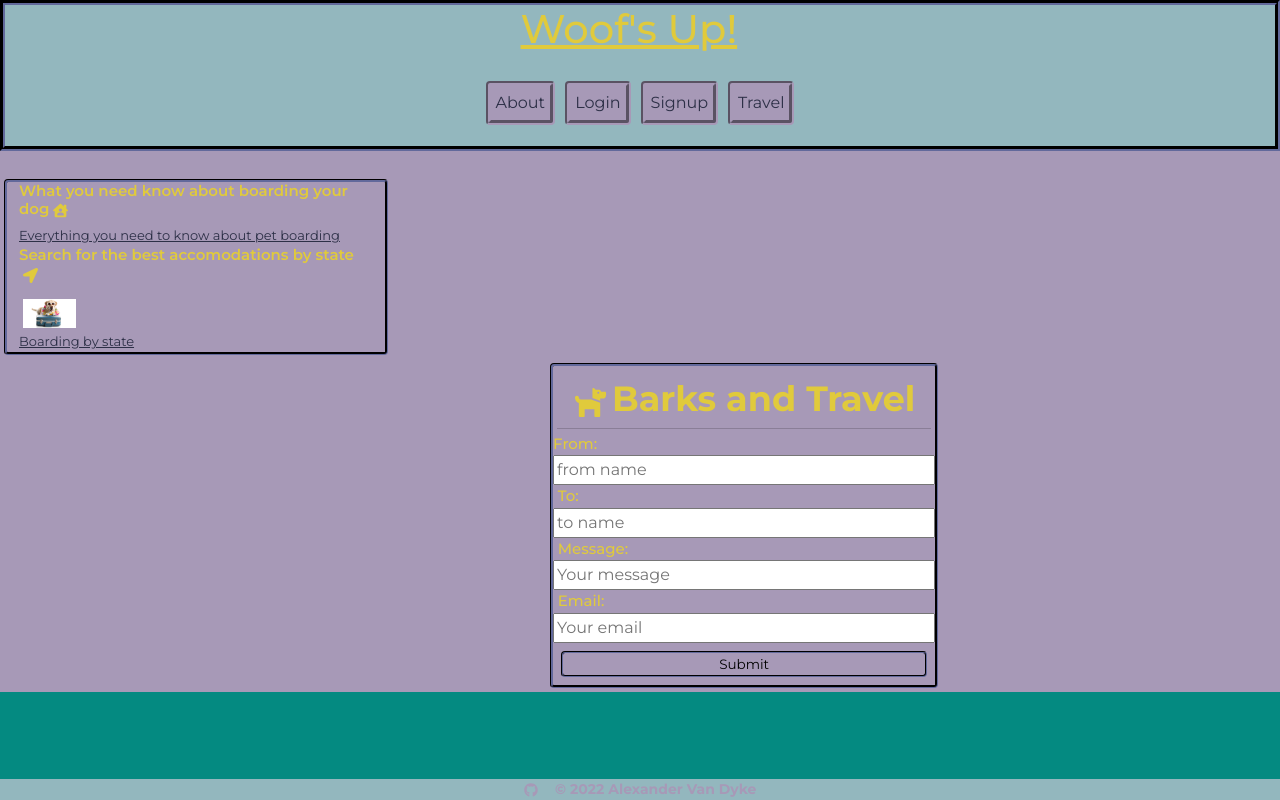
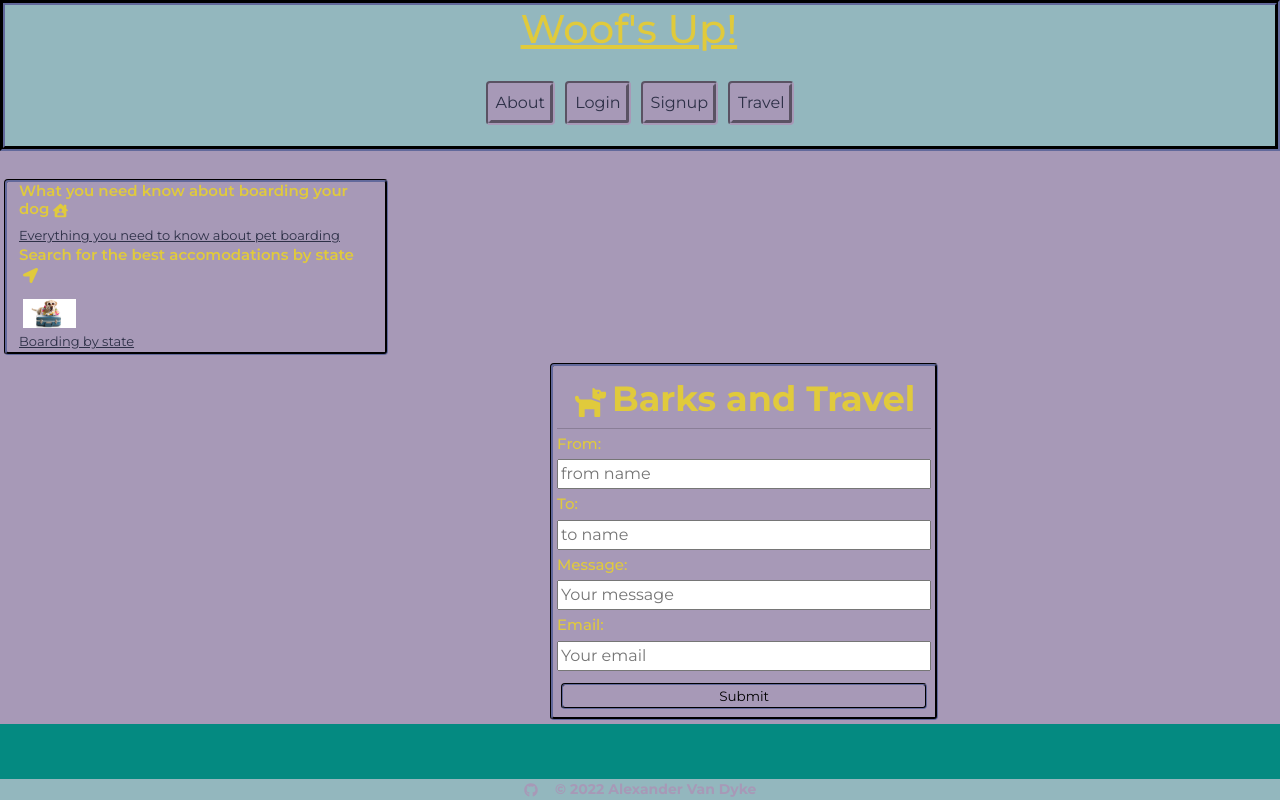
Before and after one commit to AlexandertheGreat491/Woofs_Up, a React (Create React App) app in the folder client/: page /travel in a window 1280 px wide. Built offline with nearby package versions, Linux system fonts and the light colour scheme.

Commit message:
changed margins for the label & input elements in the form

```diff
--- a/client/src/components/Travel/index.js
+++ b/client/src/components/Travel/index.js
@@ -42,7 +42,7 @@ const TravelForm = () => {
           <FaDog className="me-1" />
           Barks and Travel
         </h2>
-        <label id="from" htmlFor="from_name">
+        <label id="from" htmlFor="from_name" className="ms-1">
           From:
         </label>
         <input
@@ -52,8 +52,9 @@ const TravelForm = () => {
           value={toSend.from_name}
           onChange={handleChange}
           required
+          className="m-1"
         />
-        <label id="to" htmlFor="to_name">
+        <label id="to" htmlFor="to_name" className="ms-1">
           To:
         </label>
         <input
@@ -63,8 +64,9 @@ const TravelForm = () => {
           value={toSend.to_name}
           onChange={handleChange}
           required
+          className="m-1"
         />
-        <label id="message" htmlFor="message">
+        <label id="message" htmlFor="message" className="ms-1">
           Message:
         </label>
         <input
@@ -73,8 +75,9 @@ const TravelForm = () => {
           placeholder="Your message"
           value={toSend.message}
           onChange={handleChange}
+          className="m-1"
         />
-        <label id="email" htmlFor="reply_to">
+        <label id="email" htmlFor="reply_to" className="ms-1">
           Email:
         </label>
         <input
@@ -83,6 +86,7 @@ const TravelForm = () => {
           placeholder="Your email"
           value={toSend.reply_to}
           onChange={handleChange}
+          className="m-1"
         />
         <button className="m-2" id="travelsubmit" type="submit">
           Submit
```
